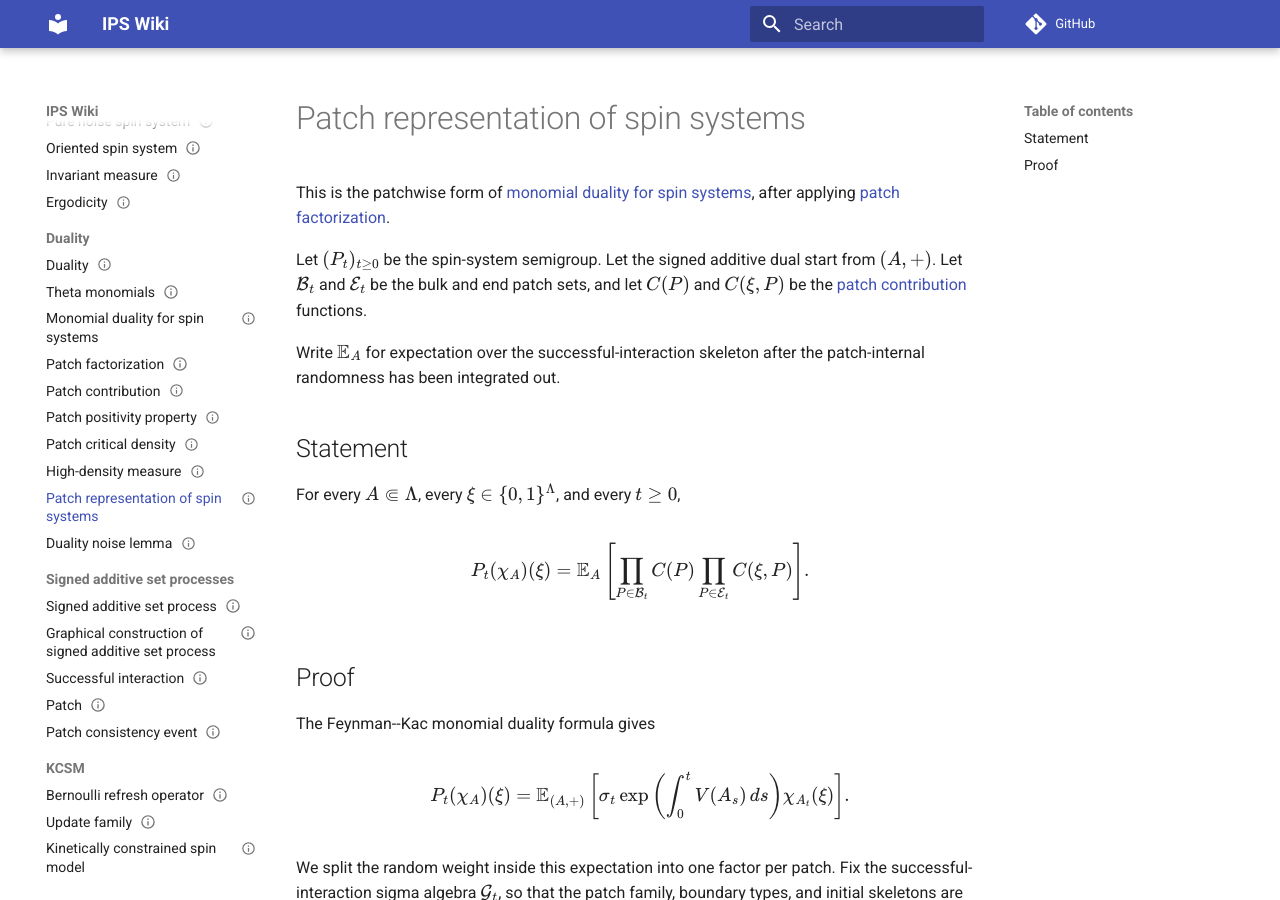
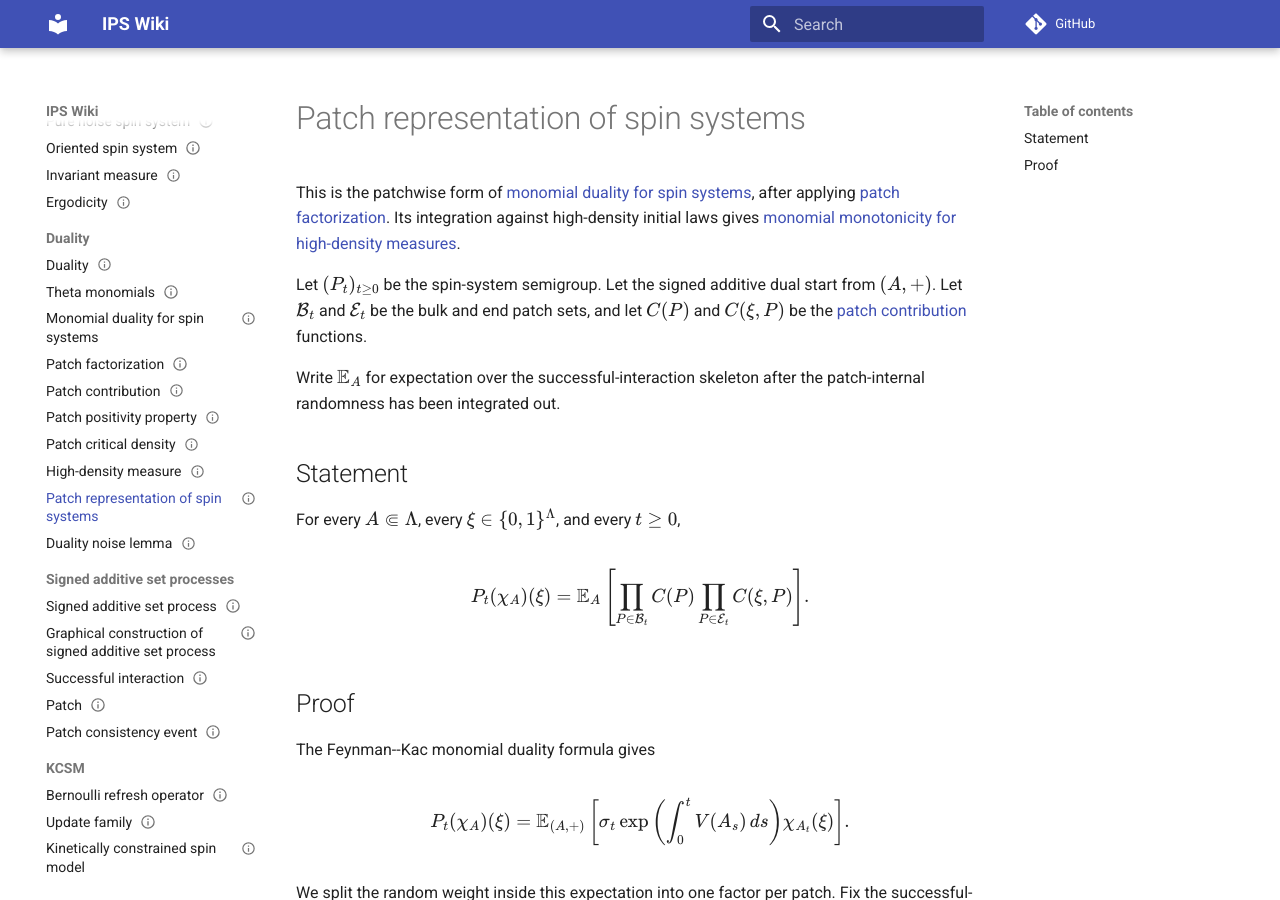
Before and after one commit to maciejgluchowski86-beep/ips-wiki, an MkDocs documentation site: the page built from docs/entries/patch-representation-of-spin-systems.md, in a window 1280 px wide and 900 px high. Built offline with MkDocs 1.6.1 and Material for MkDocs 9.7.7, drawn with Linux system fonts in a browser that asks for light colours; comment, search, counter and statistics services are not loaded.

Commit message:
Link high-density monomial monotonicity theorem

```diff
--- a/docs/entries/patch-representation-of-spin-systems.md
+++ b/docs/entries/patch-representation-of-spin-systems.md
@@ -10,7 +10,7 @@ tags:
 
 # Patch representation of spin systems
 
-This is the patchwise form of [monomial duality for spin systems](monomial-duality-for-spin-systems.md), after applying [patch factorization](patch-factorization.md).
+This is the patchwise form of [monomial duality for spin systems](monomial-duality-for-spin-systems.md), after applying [patch factorization](patch-factorization.md). Its integration against high-density initial laws gives [monomial monotonicity for high-density measures](monomial-monotonicity-for-high-density-measures.md).
 
 Let \((P_t)_{t\ge0}\) be the spin-system semigroup. Let the signed additive dual start from \((A,+)\). Let \(\mathcal B_t\) and \(\mathcal E_t\) be the bulk and end patch sets, and let \(C(P)\) and \(C(\xi,P)\) be the [patch contribution](patch-contribution.md) functions.
 
```
